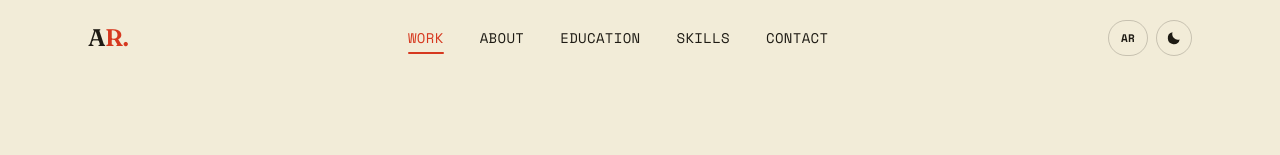
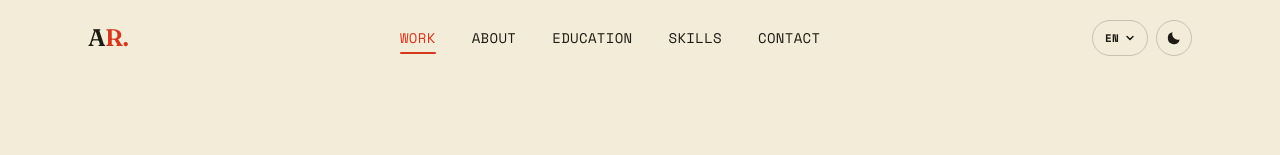
Before and after one commit to hakimskills/new_portfolio, a React (Vite) app: page / in a window 1280 px wide. Shown: the top 155 px of the page. Built offline with nearby package versions, Linux system fonts and the light colour scheme.

Commit message:
changing the toggle from selecting directly to a dropdown

```diff
--- a/src/components/LanguageToggle.jsx
+++ b/src/components/LanguageToggle.jsx
@@ -1,16 +1,79 @@
+import { useEffect, useRef, useState } from "react";
 import { useLanguage } from "../context/LanguageContext";
 
+const OPTIONS = [
+  { code: "en", label: "English" },
+  { code: "ar", label: "العربية" },
+];
+
 export default function LanguageToggle({ className = "" }) {
-  const { lang, toggleLang } = useLanguage();
+  const { lang, setLang } = useLanguage();
+  const [open, setOpen] = useState(false);
+  const rootRef = useRef(null);
+
+  useEffect(() => {
+    if (!open) return;
+    function onClickOutside(e) {
+      if (rootRef.current && !rootRef.current.contains(e.target)) {
+        setOpen(false);
+      }
+    }
+    function onKey(e) {
+      if (e.key === "Escape") setOpen(false);
+    }
+    document.addEventListener("mousedown", onClickOutside);
+    window.addEventListener("keydown", onKey);
+    return () => {
+      document.removeEventListener("mousedown", onClickOutside);
+      window.removeEventListener("keydown", onKey);
+    };
+  }, [open]);
+
+  const current = OPTIONS.find((o) => o.code === lang);
 
   return (
-    <button
-      type="button"
-      onClick={toggleLang}
-      aria-label={lang === "en" ? "Switch to Arabic" : "التبديل إلى الإنجليزية"}
-      className={`h-9 px-3 rounded-full border border-ink/20 dark:border-cream/20 flex items-center justify-center text-[11px] font-bold uppercase tracking-wide text-ink dark:text-cream hover:border-clay hover:text-clay transition-colors ${className}`}
-    >
-      {lang === "en" ? "AR" : "EN"}
-    </button>
+    <div ref={rootRef} className={`relative ${className}`}>
+      <button
+        type="button"
+        onClick={() => setOpen((v) => !v)}
+        aria-haspopup="listbox"
+        aria-expanded={open}
+        className="h-9 px-3 rounded-full border border-ink/20 dark:border-cream/20 flex items-center gap-1.5 text-[11px] font-bold uppercase tracking-wide text-ink dark:text-cream hover:border-clay hover:text-clay transition-colors"
+      >
+        {current.code.toUpperCase()}
+        <svg width="10" height="10" viewBox="0 0 10 10" fill="none" stroke="currentColor" strokeWidth="1.5" strokeLinecap="round" strokeLinejoin="round" className={`transition-transform ${open ? "rotate-180" : ""}`}>
+          <path d="M2 3.5 L5 6.5 L8 3.5" />
+        </svg>
+      </button>
+
+      {open && (
+        <ul
+          role="listbox"
+          className="absolute right-0 mt-2 w-32 bg-card dark:bg-nightSurface border border-ink/10 dark:border-cream/10 rounded-sm shadow-pin overflow-hidden z-50"
+        >
+          {OPTIONS.map((o) => {
+            const isActive = o.code === lang;
+            return (
+              <li key={o.code} role="option" aria-selected={isActive}>
+                <button
+                  type="button"
+                  onClick={() => {
+                    setLang(o.code);
+                    setOpen(false);
+                  }}
+                  className={`w-full text-left px-4 py-2.5 text-xs uppercase tracking-wide font-bold transition-colors ${
+                    isActive
+                      ? "bg-clay text-cream"
+                      : "text-ink dark:text-cream hover:bg-ink/5 dark:hover:bg-cream/10"
+                  }`}
+                >
+                  {o.label}
+                </button>
+              </li>
+            );
+          })}
+        </ul>
+      )}
+    </div>
   );
 }
--- a/src/context/LanguageContext.jsx
+++ b/src/context/LanguageContext.jsx
@@ -22,7 +22,7 @@ export function LanguageProvider({ children }) {
   const toggleLang = () => setLang((l) => (l === "en" ? "ar" : "en"));
 
   return (
-    <LanguageContext.Provider value={{ lang, t, toggleLang }}>
+    <LanguageContext.Provider value={{ lang, t, toggleLang, setLang }}>
       {children}
     </LanguageContext.Provider>
   );
```
